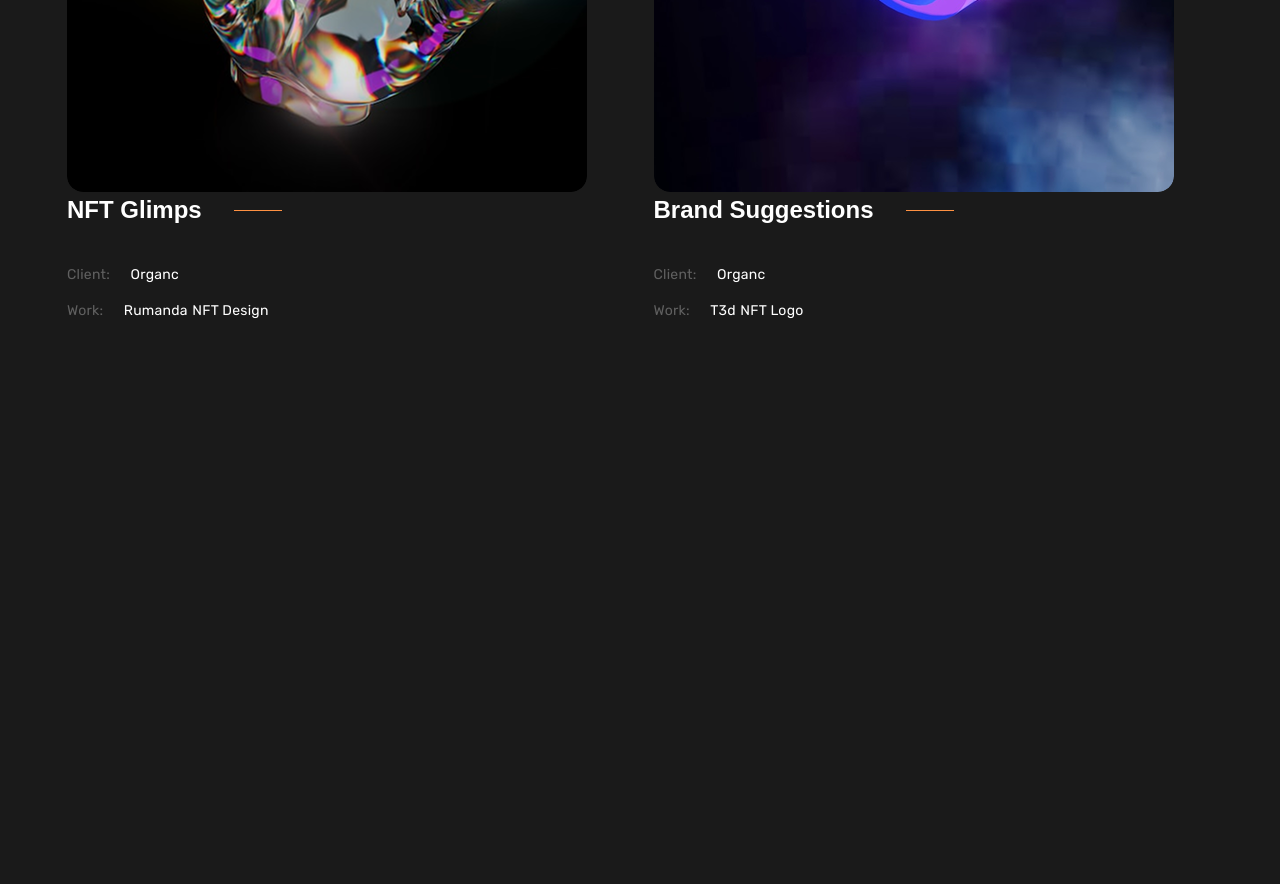
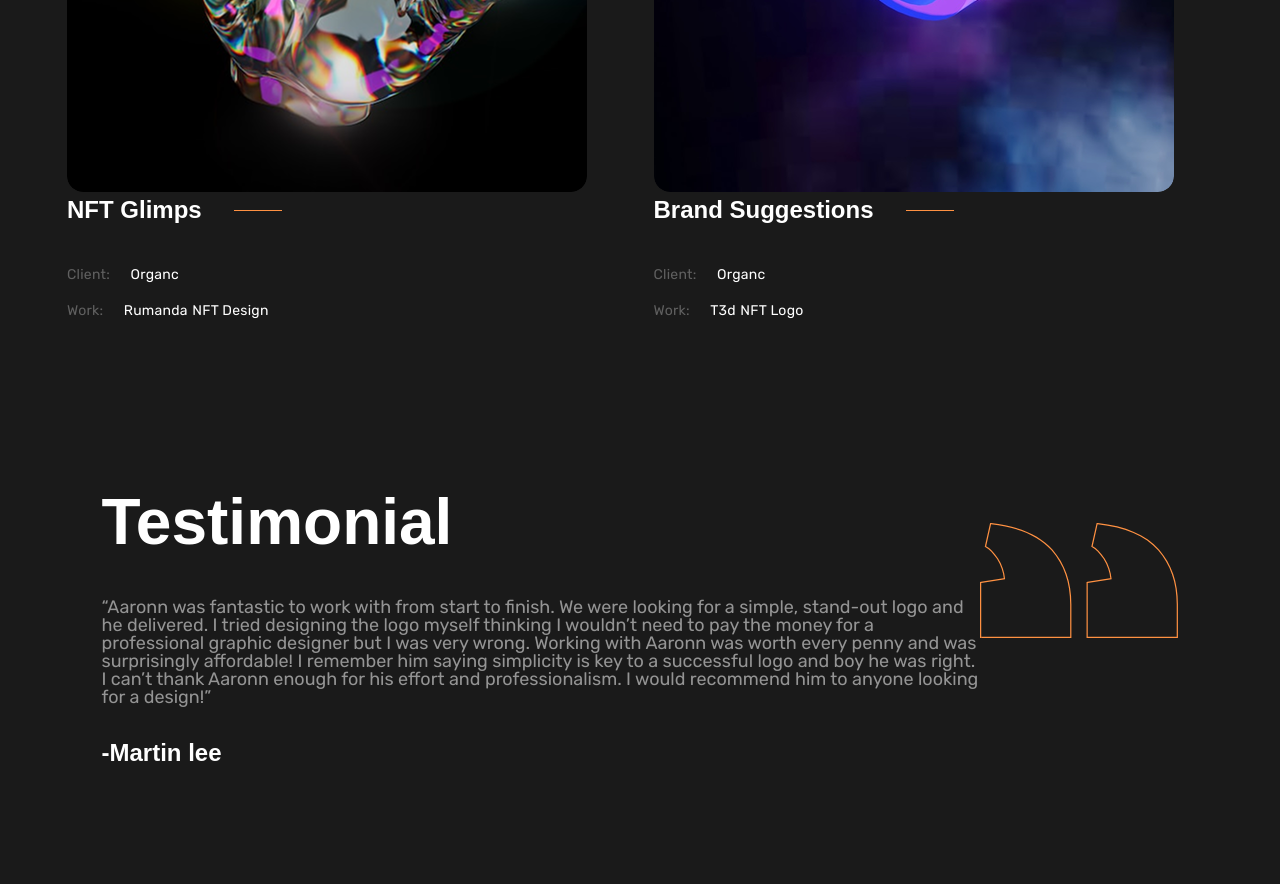
Before and after one commit to akbarkhan123-ai/aaronn, a plain HTML site: page index.html in a window 1280 px wide. Shown: the part 3127-4011 px from the top of the page. Before the commit the page ends 3517 px from the top, so only its background shows below. Drawn offline with nearby package versions, Linux system fonts and the light colour scheme.

Commit message:
add testimonial

```diff
--- a/css/stayel.css
+++ b/css/stayel.css
@@ -414,3 +414,54 @@ margin-left: 0;
   letter-spacing: 0.25px;
 }
 /* Projects End */
+
+/* TESTIMONIAL START */
+.testimonial {
+  padding-top: 100px;
+  padding-bottom: 119px;
+  color: var(--white-color);
+}
+
+
+.testimonial__container {
+  display: flex;
+  justify-content:center;
+  align-items: start;
+}
+
+.testimonial__info {
+  max-width: 878px;
+  width: 100%;
+}
+
+.testimonial__title {
+  font-family: var(--syne--fonts);
+  font-weight: 700;
+  font-style: Bold;
+  font-size: 64px;
+  line-height: 100%;
+  margin-bottom: 44px;
+}
+
+.testimonial__text {
+  font-weight: 400;
+  font-size: 18px;
+  line-height: 100%;
+  color: #949494;
+  margin-bottom: 35px;
+}
+
+.testimonial__5 {
+  font-family: var(--syne--fonts);
+  font-weight: 700;
+  font-style: Bold;
+  font-size: 24px;
+  line-height: 100%;
+}
+
+.testimonial__img {
+  width: 199px;
+  height: 183px;
+  object-fit: contain;
+}
+/* TESTIMONIAL END */
--- a/index.html
+++ b/index.html
@@ -198,6 +198,21 @@
 				</div>
 			</section>
 			<!-- PROJECTS END -->
+
+      <!-- TESTIMONIAL START -->
+      <section class="testimonial">
+        <div class="conatainer testimonial__container">
+          <div class="testimonial__info">
+            <h2 class="testimonial__title">Testimonial</h2>
+            <p class="testimonial__text">
+              “Aaronn was fantastic to work with from start to finish. We were looking for a simple, stand-out logo and he delivered. I tried designing the logo myself thinking I wouldn’t need to pay the money for a professional graphic designer but I was very wrong. Working with Aaronn was worth every penny and was surprisingly affordable! I remember him saying simplicity is key to a successful logo and boy he was right. I can’t thank Aaronn enough for his effort and professionalism. I would recommend him to anyone looking for a design!”
+            </p>
+            <h5 class="testimonial__5">-Martin lee</h5>
+          </div>
+					<img class="testimonial__img" src="images/testimonial/testimonial.svg" alt="testimonial" width="199" height="183">
+        </div>
+      </section>
+      <!-- TESTIMONIAL END -->
 		</main>
 		<!-- MAIN END -->
 
```
Also changed, not shown: images/testimonial/testimonial.svg (added).
